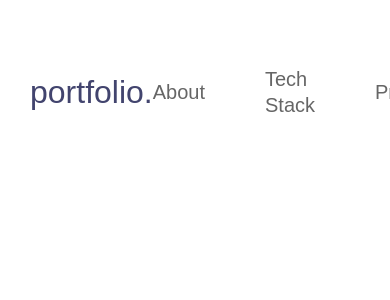
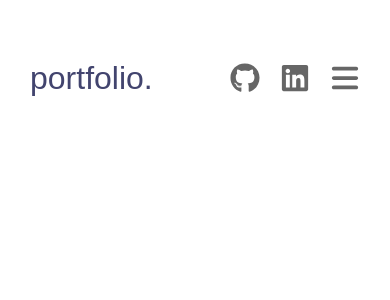
Before and after one commit to g1org11/portfolio, a React (Vite) app: page / in a window 390 px wide. Shown: the top 300 px of the page. Built offline with nearby package versions, Linux system fonts and the light colour scheme.

Commit message:
add header responsive as well

```diff
--- a/src/components/SiteContainer.tsx
+++ b/src/components/SiteContainer.tsx
@@ -15,7 +15,7 @@ export default SiteContainer;
 const StyledContainer = styled.div`
   overflow: hidden;
   padding: 40px 120px 80px 200px;
-  @media (max-width: 1000px) {
+  @media (max-width: 1100px) {
     padding: 40px 30px 80px 30px;
   }
   @media (max-width: 744px) {
--- a/src/components/header/Header.tsx
+++ b/src/components/header/Header.tsx
@@ -17,14 +17,14 @@ const Header = () => {
       <HeaderWrapper>
         <Logo href="/">portfolio.</Logo>
         <NavDiv>
-          <nav>
+          <Nav>
             <UL>
               <li>About</li>
               <li>Tech Stack</li>
               <li>Projects</li>
               <li>Contact</li>
             </UL>
-          </nav>
+          </Nav>
           <SocialIcons>
             <a href="https://github.com/g1org11">
               <FontAwesomeIcon icon={faGithub} />
@@ -90,7 +90,11 @@ const NavDiv = styled.div`
   align-items: center;
   justify-content: center;
 `;
-
+const Nav = styled.nav`
+  @media (max-width: 850px) {
+    display: none;
+  }
+`;
 const UL = styled.ul`
   display: flex;
   align-items: center;
@@ -127,6 +131,9 @@ const Modal = styled.div`
   left: 0;
 
   background-color: ${defaultTheme.colors.lightTheme.americanblue};
+  @media (max-width: 393px) {
+    top: 12%;
+  }
 `;
 const ModalUl = styled.div`
   display: flex;
```
